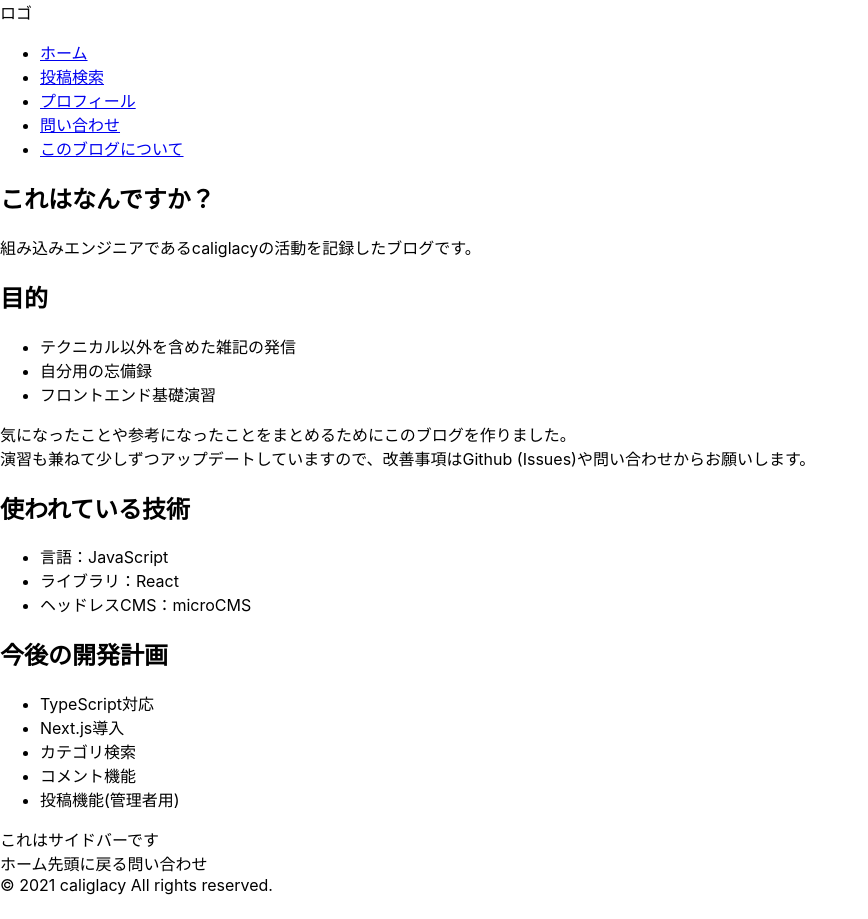
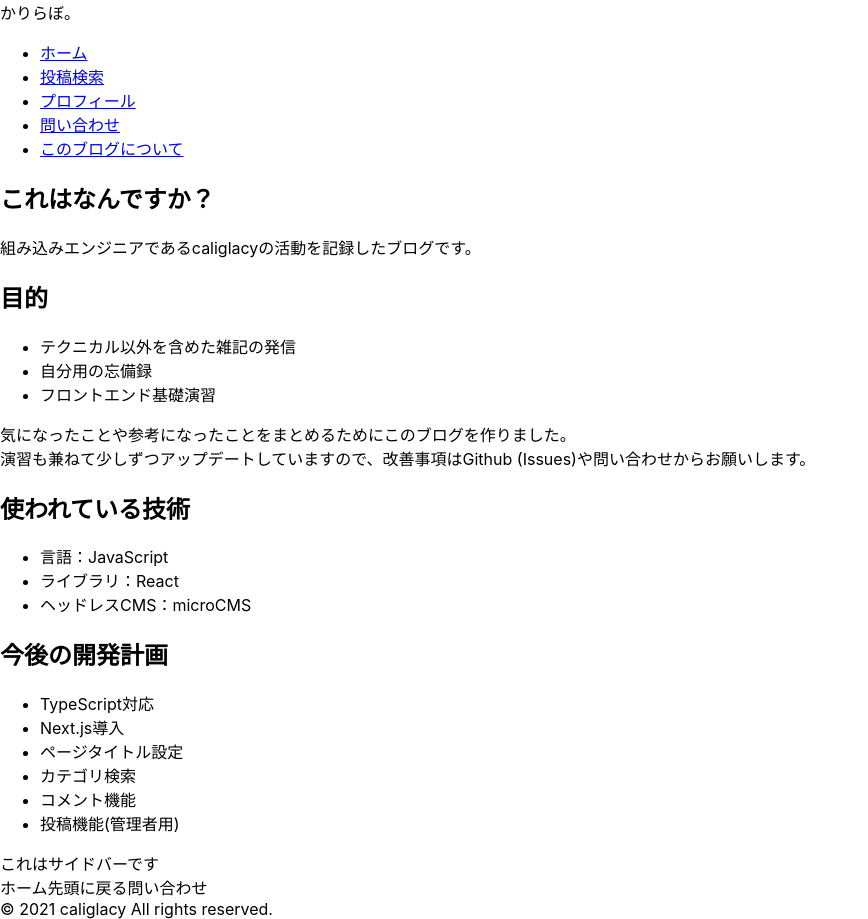
Before and after one commit to caliglacy/blog-react, a React (Create React App) app: page /about in a window 1280 px wide. Shown: the whole page, without its empty margins (0-868 px from the left). Before the commit the page ends 895 px from the top, so only its background shows below. Built offline with nearby package versions, Linux system fonts and the light colour scheme.

Commit message:
💄 サイト名を「かりらぼ。」に設定（とりあえず）

```diff
--- a/src/components/Header.js
+++ b/src/components/Header.js
@@ -2,7 +2,7 @@ import { NavLink } from "react-router-dom";
 const Header = () => {
   return (
     <div>
-      <div>ロゴ</div>
+      <div>かりらぼ。</div>
       <ul>
         <li>
           <NavLink activeClassName="active" exact to="/">
--- a/src/data/about.json
+++ b/src/data/about.json
@@ -18,6 +18,13 @@
     },
     "plan": {
         "title": "今後の開発計画",
-        "list": ["TypeScript対応", "Next.js導入", "カテゴリ検索", "コメント機能", "投稿機能(管理者用)"]
+        "list": [
+            "TypeScript対応",
+            "Next.js導入",
+            "ページタイトル設定",
+            "カテゴリ検索",
+            "コメント機能",
+            "投稿機能(管理者用)"
+        ]
     }
 }
```
